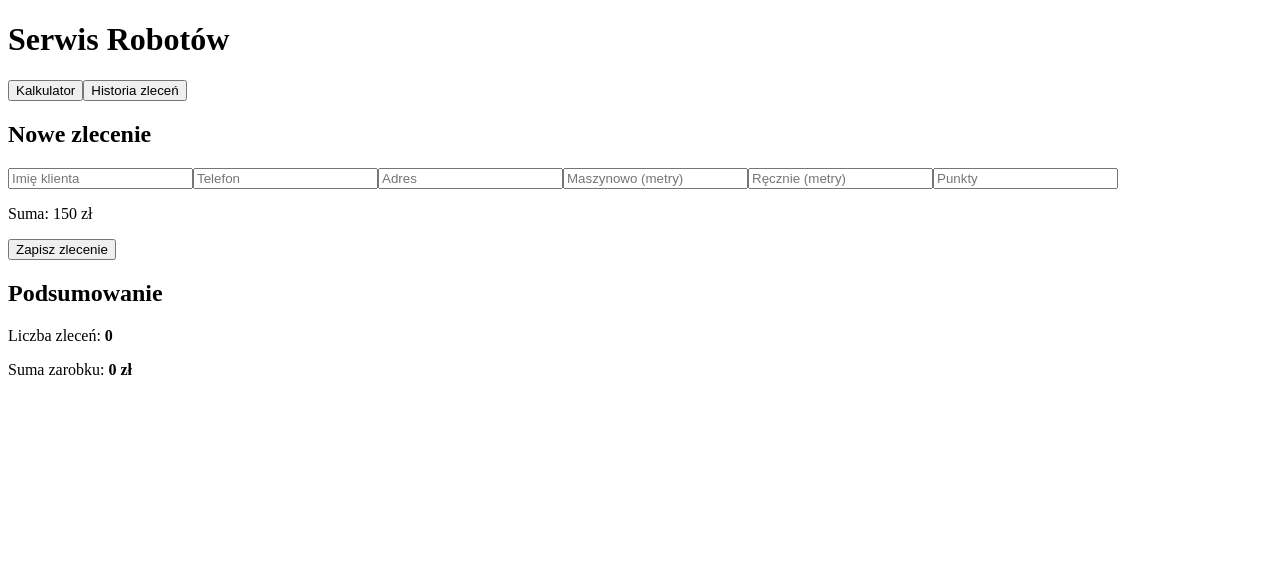
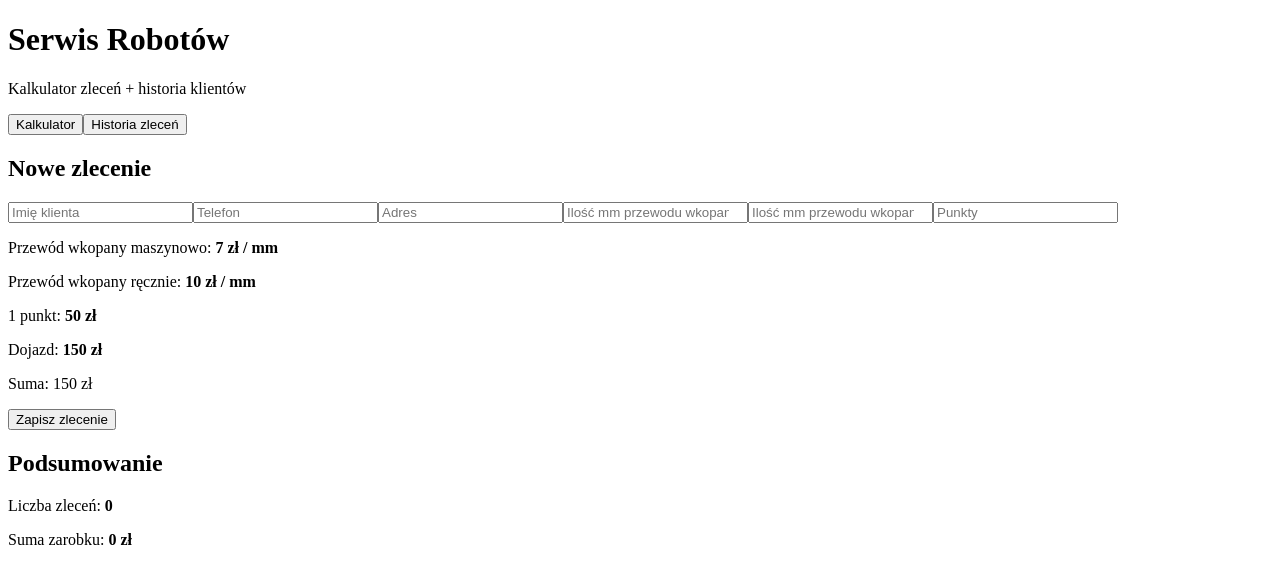
Before and after one commit to marcineasygraff/serwis-robotow, a React (Vite) app: page / in a window 1280 px wide. Shown: the top 584 px of the page. Built offline with nearby package versions, Linux system fonts and the light colour scheme.

Commit message:
Update App.jsx

```diff
--- a/App.jsx
+++ b/App.jsx
@@ -8,37 +8,16 @@ export default function SerwisRobotowApp() {
   const [manualQuantity, setManualQuantity] = useState("");
   const [points, setPoints] = useState("");
   const [activeTab, setActiveTab] = useState("calculator");
-  const [orders, setOrders] = useState([]);
+  const [orders, setOrders] = useState(() => {
+    const savedOrders = localStorage.getItem("serwis-robotow-orders");
+    return savedOrders ? JSON.parse(savedOrders) : [];
+  });
 
   const PRICE_MACHINE_PER_METER = 7;
   const PRICE_MANUAL_PER_METER = 10;
   const PRICE_PER_POINT = 50;
   const TRAVEL_COST = 150;
 
-  // 🔹 Ładowanie z localStorage (bezpieczne dla Vercel)
-  useEffect(() => {
-    if (typeof window !== "undefined") {
-      const savedOrders = localStorage.getItem(
-        "serwis-robotow-orders"
-      );
-
-      if (savedOrders) {
-        setOrders(JSON.parse(savedOrders));
-      }
-    }
-  }, []);
-
-  // 🔹 Zapisywanie do localStorage
-  useEffect(() => {
-    if (typeof window !== "undefined") {
-      localStorage.setItem(
-        "serwis-robotow-orders",
-        JSON.stringify(orders)
-      );
-    }
-  }, [orders]);
-
-  // 🔹 Liczenie sumy
   const total = useMemo(() => {
     const mq = Number(machineQuantity) || 0;
     const manq = Number(manualQuantity) || 0;
@@ -52,12 +31,8 @@ export default function SerwisRobotowApp() {
     );
   }, [machineQuantity, manualQuantity, points]);
 
-  // 🔹 Dodawanie zlecenia
   const saveOrder = () => {
-    if (!clientName.trim()) {
-      alert("Podaj imię klienta");
-      return;
-    }
+    if (!clientName.trim()) return;
 
     const newOrder = {
       id: Date.now(),
@@ -67,12 +42,12 @@ export default function SerwisRobotowApp() {
       machineQuantity,
       manualQuantity,
       points,
-      total: Number(total),
+      total,
       date: new Date().toLocaleDateString("pl-PL"),
       status: "Oczekuje",
     };
 
-    setOrders((prev) => [newOrder, ...prev]);
+    setOrders([newOrder, ...orders]);
 
     setClientName("");
     setAddress("");
@@ -82,31 +57,25 @@ export default function SerwisRobotowApp() {
     setPoints("");
   };
 
-  // 🔹 USUWANIE ZLECENIA
-  const deleteOrder = (id) => {
-    const confirmed = window.confirm(
-      "Czy na pewno chcesz usunąć to zlecenie?"
+  useEffect(() => {
+    localStorage.setItem(
+      "serwis-robotow-orders",
+      JSON.stringify(orders)
     );
+  }, [orders]);
 
-    if (!confirmed) return;
-
-    setOrders((prevOrders) =>
-      prevOrders.filter((order) => order.id !== id)
-    );
-  };
-
-  // 🔹 Suma wszystkich zleceń
   const monthlyTotal = orders.reduce(
-    (sum, item) => sum + Number(item.total),
+    (sum, item) => sum + item.total,
     0
   );
 
   return (
     <div className="min-h-screen bg-gray-50 p-6">
       <div className="max-w-5xl mx-auto space-y-6">
-        <h1 className="text-3xl font-bold">
-          Serwis Robotów
-        </h1>
+        <h1 className="text-3xl font-bold">Serwis Robotów</h1>
+        <p className="text-gray-600">
+          Kalkulator zleceń + historia klientów
+        </p>
 
         <div className="flex gap-3">
           <button
@@ -115,7 +84,6 @@ export default function SerwisRobotowApp() {
           >
             Kalkulator
           </button>
-
           <button
             onClick={() => setActiveTab("history")}
             className="rounded-2xl border px-4 py-2 font-medium"
@@ -128,56 +96,44 @@ export default function SerwisRobotowApp() {
         <>
         <div className="rounded-2xl shadow-sm border bg-white">
           <div className="p-6 space-y-4">
-                <h2 className="text-xl font-semibold">
-                  Nowe zlecenie
-                </h2>
+            <h2 className="text-xl font-semibold">Nowe zlecenie</h2>
 
             <div className="grid md:grid-cols-2 gap-4">
               <input
                 className="border rounded-xl p-3 w-full"
                 placeholder="Imię klienta"
                 value={clientName}
-                    onChange={(e) =>
-                      setClientName(e.target.value)
-                    }
+                onChange={(e) => setClientName(e.target.value)}
               />
 
               <input
                 className="border rounded-xl p-3 w-full"
                 placeholder="Telefon"
                 value={phone}
-                    onChange={(e) =>
-                      setPhone(e.target.value)
-                    }
+                onChange={(e) => setPhone(e.target.value)}
               />
 
               <input
                 className="border rounded-xl p-3 w-full"
                 placeholder="Adres"
                 value={address}
-                    onChange={(e) =>
-                      setAddress(e.target.value)
-                    }
+                onChange={(e) => setAddress(e.target.value)}
               />
 
               <input
                 className="border rounded-xl p-3 w-full"
-                    placeholder="Maszynowo (metry)"
+                placeholder="Ilość mm przewodu wkopana maszynowo"
                 type="number"
                 value={machineQuantity}
-                    onChange={(e) =>
-                      setMachineQuantity(e.target.value)
-                    }
+                onChange={(e) => setMachineQuantity(e.target.value)}
               />
 
               <input
                 className="border rounded-xl p-3 w-full"
-                    placeholder="Ręcznie (metry)"
+                placeholder="Ilość mm przewodu wkopana ręcznie"
                 type="number"
                 value={manualQuantity}
-                    onChange={(e) =>
-                      setManualQuantity(e.target.value)
-                    }
+                onChange={(e) => setManualQuantity(e.target.value)}
               />
 
               <input
@@ -185,16 +141,24 @@ export default function SerwisRobotowApp() {
                 placeholder="Punkty"
                 type="number"
                 value={points}
-                    onChange={(e) =>
-                      setPoints(e.target.value)
-                    }
+                onChange={(e) => setPoints(e.target.value)}
               />
             </div>
 
-                <div className="bg-white border rounded-2xl p-4">
-                  <p className="text-lg font-bold">
-                    Suma: {total} zł
+            <div className="bg-white border rounded-2xl p-4 space-y-2">
+              <p>
+                Przewód wkopany maszynowo: <strong>7 zł / mm</strong>
               </p>
+              <p>
+                Przewód wkopany ręcznie: <strong>10 zł / mm</strong>
+              </p>
+              <p>
+                1 punkt: <strong>50 zł</strong>
+              </p>
+              <p>
+                Dojazd: <strong>150 zł</strong>
+              </p>
+              <p className="text-lg font-bold">Suma: {total} zł</p>
             </div>
 
             <button
@@ -208,39 +172,26 @@ export default function SerwisRobotowApp() {
 
         <div className="rounded-2xl shadow-sm border bg-white">
           <div className="p-6">
-                <h2 className="text-xl font-semibold mb-4">
-                  Podsumowanie
-                </h2>
-
+            <h2 className="text-xl font-semibold mb-4">Podsumowanie</h2>
             <p>
-                  Liczba zleceń:{" "}
-                  <strong>
-                    {orders.length}
-                  </strong>
+              Liczba zleceń: <strong>{orders.length}</strong>
             </p>
-
             <p>
-                  Suma zarobku:{" "}
-                  <strong>
-                    {monthlyTotal} zł
-                  </strong>
+              Suma zarobku: <strong>{monthlyTotal} zł</strong>
             </p>
           </div>
         </div>
+
         </>
         )}
 
         {activeTab === "history" && (
         <div className="rounded-2xl shadow-sm border bg-white">
           <div className="p-6">
-              <h2 className="text-xl font-semibold mb-4">
-                Historia zleceń
-              </h2>
+            <h2 className="text-xl font-semibold mb-4">Historia zleceń</h2>
 
             {orders.length === 0 ? (
-                <p className="text-gray-500">
-                  Brak zapisanych zleceń
-                </p>
+              <p className="text-gray-500">Brak zapisanych zleceń</p>
             ) : (
               <div className="space-y-4">
                 {orders.map((order) => (
@@ -249,47 +200,18 @@ export default function SerwisRobotowApp() {
                     className="border rounded-2xl p-4 bg-white"
                   >
                     <p>
-                        <strong>
-                          {order.clientName}
-                        </strong>
+                      <strong>{order.clientName}</strong>
                     </p>
-
                     <p>{order.address}</p>
                     <p>{order.phone}</p>
-
+                    <p>Maszynowo: {order.machineQuantity}</p>
+                    <p>Ręcznie: {order.manualQuantity}</p>
+                    <p>Punkty: {order.points}</p>
                     <p>
-                        Maszynowo:{" "}
-                        {order.machineQuantity}
+                      Suma: <strong>{order.total} zł</strong>
                     </p>
-
-                      <p>
-                        Ręcznie:{" "}
-                        {order.manualQuantity}
-                      </p>
-
-                      <p>
-                        Punkty: {order.points}
-                      </p>
-
-                      <p>
-                        Suma:{" "}
-                        <strong>
-                          {order.total} zł
-                        </strong>
-                      </p>
-
-                      <p>
-                        Data: {order.date}
-                      </p>
-
-                      <button
-                        onClick={() =>
-                          deleteOrder(order.id)
-                        }
-                        className="mt-3 bg-red-500 text-white px-4 py-2 rounded-xl hover:bg-red-600"
-                      >
-                        Usuń zlecenie
-                      </button>
+                    <p>Data: {order.date}</p>
+                    <p>Status: {order.status}</p>
                   </div>
                 ))}
               </div>
```
Lines whose indentation alone changed are shown as unchanged.
